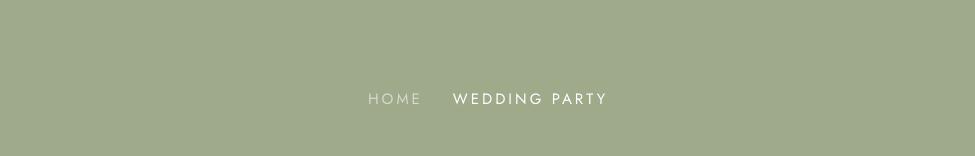
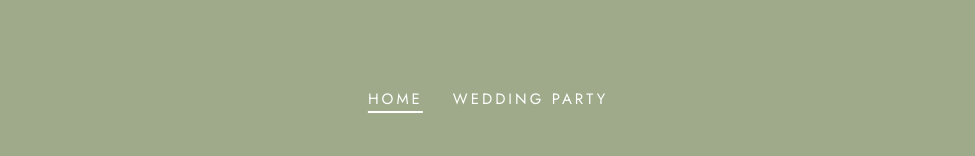
Before and after one commit to GuyGasper/SG-Wedding, a React (Vite) app in the folder frontend/: page / in a window 1280 px wide. Shown: the part 319-475 px from the top of the page, without its empty margins (152-1127 px from the left). Built offline with nearby package versions, Linux system fonts and the light colour scheme.

Commit message:
Underline the current wedding navigation tab

```diff
--- a/frontend/src/styles.css
+++ b/frontend/src/styles.css
@@ -137,8 +137,13 @@ main {
   text-transform: uppercase;
 }
 
-.site-nav a[aria-current='page'],
-.site-nav a:hover {
+.site-nav a[aria-current='page'] {
+  text-decoration: underline var(--white) 2px;
+  text-underline-offset: 7px;
+  text-decoration-skip-ink: none;
+}
+
+.site-nav a:not([aria-current='page']):hover {
   color: var(--muted-white);
 }
 
@@ -222,8 +227,7 @@ main {
 
 .party-page {
   margin-top: 30px;
-  padding: 126px 12px 100px;
-  border-top: var(--divider);
+  padding: 130px 12px 100px;
 }
 
 .party-page h1,
```
